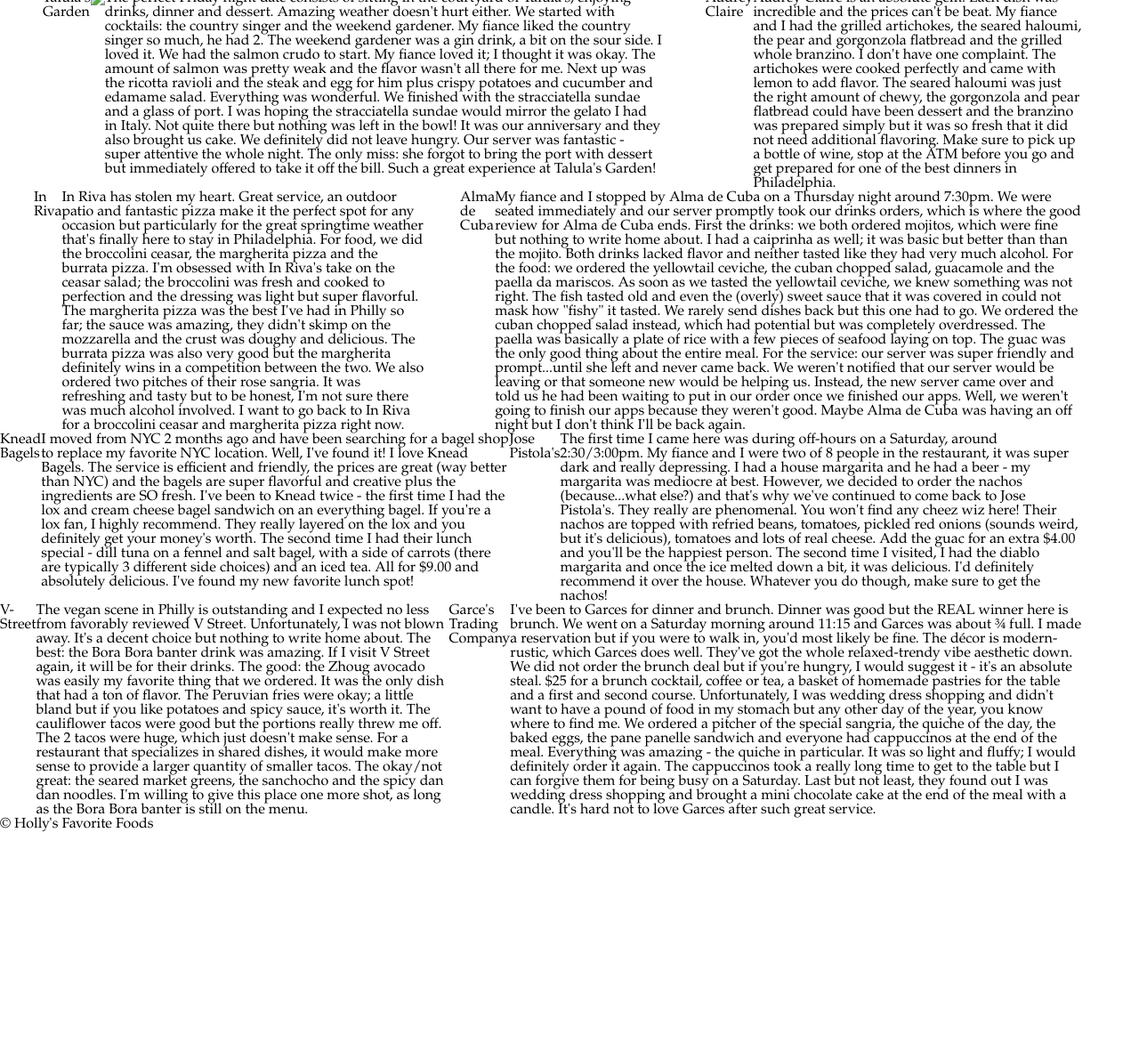
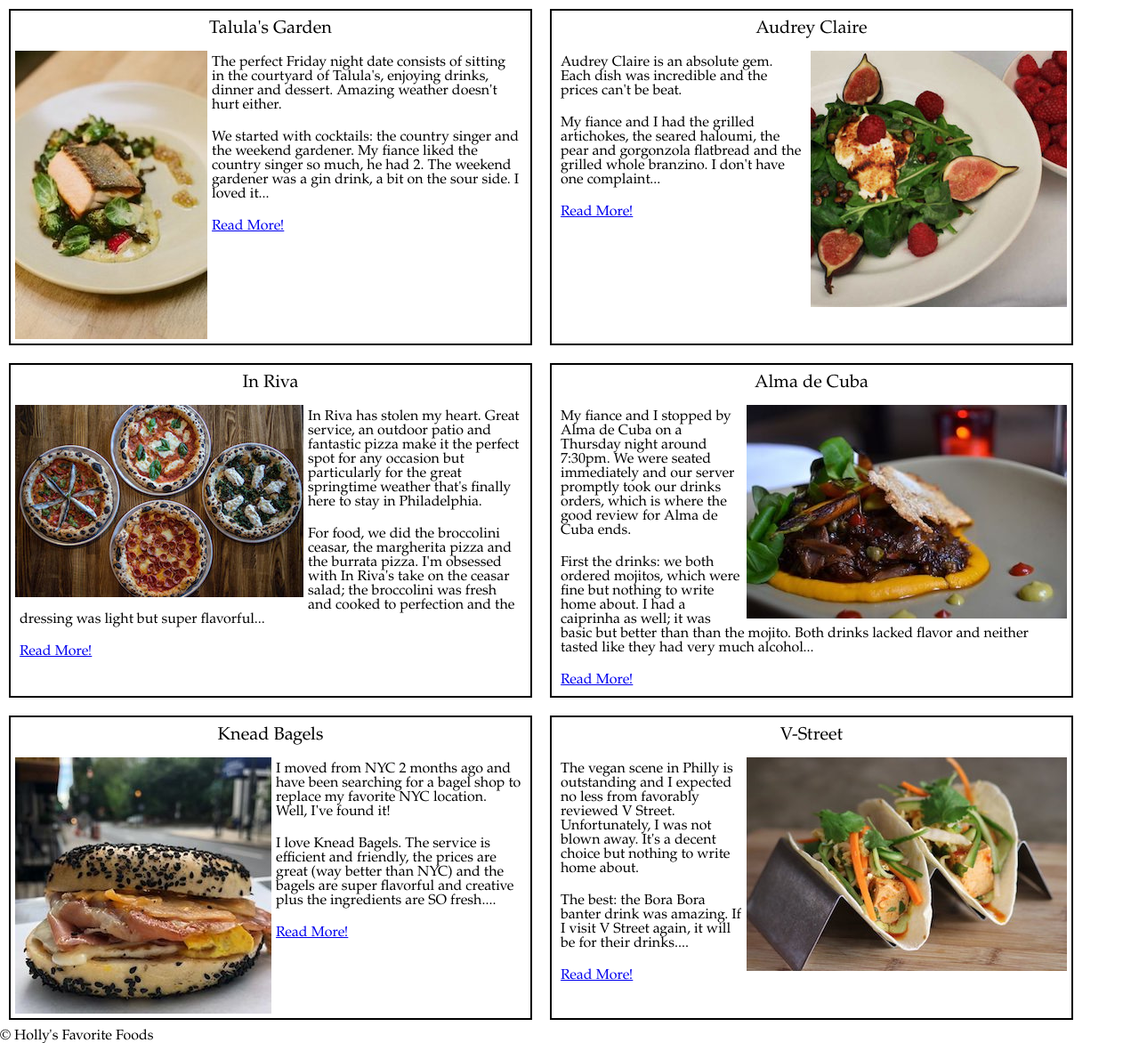
Before and after one commit to holbokar/final-project, a plain HTML site: page index.html in a window 1280 px wide. Shown: the part 160-1332 px from the top of the page at 89% size. Before the commit the page ends 1094 px from the top, so only its background shows below. Drawn offline with Linux system fonts and the light colour scheme.

Commit message:
lots of work done

```diff
--- /dev/null
+++ b/about-me.html
@@ -0,0 +1,17 @@
+<!DOCTYPE html>
+<html>
+<head>
+    <meta charset="utf-8" />
+    <meta http-equiv="X-UA-Compatible" content="IE=edge">
+    <title>About Me</title>
+    <meta name="viewport" content="width=device-width, initial-scale=1">
+    <link rel="stylesheet" type="text/css" media="screen" href="css/reset.css" />
+    <link rel="stylesheet" type="text/css" media="screen" href="css/main.css" />
+</head>
+<body>
+
+
+
+    <script src="js/main.js"></script>
+</body>
+</html>
--- a/css/main.css
+++ b/css/main.css
@@ -20,6 +20,15 @@
     font-size: 20px;
 }
 
+.main-nav li a {
+    color: black;
+    text-decoration: none;
+}
+
+.main-nav li a:hover {
+    color: blue;
+}
+
 .search {
     float: right;
 }
@@ -38,10 +47,86 @@
 
 #title {
     font-size: 40px;
+    margin-bottom: 10px;
 }
 
 #tagline {
     font-size: 30px;
+}
+
+h3 {
+    font-size: 20px;
+    text-align: center;
+    margin: 10px;
+}
+
+p {
+    padding: 10px;
+}
+
+#talula-photo {
+    float: left;
+    padding: 5px;
+}
+
+#audrey-photo {
+    float: right;
+    padding: 5px;
+}
+
+#in-riva-photo {
+    float: left;
+    padding: 5px;
+}
+
+#cuba-photo {
+    float: right;
+    padding: 5px;
+}
+
+#knead-photo {
+    float: left;
+    padding: 5px;
+}
+
+#v-street-photo {
+    float: right;
+    padding: 5px;
+}
+
+
+
+/* Extended File CSS */
+
+#article-1:target {
+    background-color: lightyellow;
+}
+
+#article-2:target {
+    background-color: lightyellow;
+}
+
+#article-3:target {
+    background-color: lightyellow;
+}
+
+#article-4:target {
+    background-color: lightyellow;
+}
+
+#article-5:target {
+    background-color: lightyellow;
+}
+
+#article-6:target {
+    background-color: lightyellow;
+}
+
+.extended-container {
+    margin-left: auto;
+    margin-right: auto;
+    width: 90%;
+    text-align: center;
 }
 
 
@@ -56,54 +141,19 @@
 
     .col-1-of-4 {
         width: 50%;
+        border: 2px solid black;
+        margin: 10px;
     }
 
     .col-2-of-4 {
         width: 50%;
+        border: 2px solid black;
+        margin: 10px;
     }
 
-    /* #text-photo {
-        padding: 10px;
-        height: 300px;
-        width: 250px; */
+    .col-3-of-4 {
+        width: 50%;
+        border: 2px solid black;
+        margin: 10px;
     }
-
-    /* #pizza-text-photo {
-        height: 250px;
-        width: 275px;
-        padding: 10px;
-    }
-
-    .main-footer {
-        text-align: center; */
-    }
-
-   /* .col-1 {
-        display: inline-block;
-        width: 33%;
-        margin: -4px;
-        vertical-align: top;
-        padding: 1.5em;;
-        background: mediumaquamarine;
-        border: 1px solid black;
-    }
-
-    .col-2 {
-        display: inline-block;
-        width: 33%;
-        margin: -4px;
-        vertical-align: top;
-        padding: 1.5em;
-        background:mediumaquamarine;
-    }
-
-    .col-3 {
-        display: inline-block;
-        width: 33%;
-        margin: -4px;
-        vertical-align: top;
-        padding: 1.5em;
-        background: mediumaquamarine;
-    } */
-
 }
--- a/index.html
+++ b/index.html
@@ -12,12 +12,12 @@
 <body>
 
     <ul class="main-nav">
-        <li a="#">Home</li>
-        <li a="#">About Me</li>
-        <li a="#">Old Posts</li>
-        <li a="#">Press</li>
+        <li><a href="#">Home</a></li>
+        <li><a href="about-me.html">About Me</a></li>
+        <li><a href="extended.html">Old Posts</a></li>
+        <li><a href="#">Press</a></li>
         <div class="search">
-            <button type="button">Search Restaurants</button>
+            <button type="button">Search Reviews</button>
             <input type="text" name="restaurant">
         </div>
     </ul>
@@ -29,108 +29,97 @@
 
     <div class="content-container">
     <section class="row">
-    <p class="talulas col-1-of-4">
+    <div class="talulas col-1-of-4">
         <h3 class="text-title">Talula's Garden</h3>
-            <img id="text-photo" src="images/talula.jpg">
-            The perfect Friday night date consists of sitting in the courtyard of Talula's, enjoying drinks, dinner and dessert. Amazing weather doesn't hurt either.
+            <img id="talula-photo" src="images/talula.jpg">
+            <p>The perfect Friday night date consists of sitting in the courtyard of Talula's, enjoying drinks, dinner and dessert. Amazing weather doesn't hurt either.</p>
 
-            We started with cocktails: the country singer and the weekend gardener. My fiance liked the country singer so much, he had 2. The weekend gardener was a gin drink, a bit on the sour side. I loved it.
+            <p>We started with cocktails: the country singer and the weekend gardener. My fiance liked the country singer so much, he had 2. The weekend gardener was a gin drink, a bit on the sour side. I loved it...</p>
 
-            We had the salmon crudo to start. My fiance loved it; I thought it was okay. The amount of salmon was pretty weak and the flavor wasn't all there for me. Next up was the ricotta ravioli and the steak and egg for him plus crispy potatoes and cucumber and edamame salad. Everything was wonderful. We finished with the stracciatella sundae and a glass of port. I was hoping the stracciatella sundae would mirror the gelato I had in Italy. Not quite there but nothing was left in the bowl! It was our anniversary and they also brought us cake. We definitely did not leave hungry.
-
-            Our server was fantastic - super attentive the whole night. The only miss: she forgot to bring the port with dessert but immediately offered to take it off the bill.
-
-            Such a great experience at Talula's Garden!
+            <p>
+                <a href="extended.html#article-1">Read More!</a>
             </p>
 
-    <p class="audrey-claire col-1-of-4">
+    </div>
+
+    <div class="audrey-claire col-1-of-4">
         <h3 class="text-title">Audrey Claire</h3>
-            Audrey Claire is an absolute gem. Each dish was incredible and the prices can't be beat.
+        <img id="audrey-photo" src="images/audrey.jpg">
+            <p>Audrey Claire is an absolute gem. Each dish was incredible and the prices can't be beat.</p>
 
-            My fiance and I had the grilled artichokes, the seared haloumi, the pear and gorgonzola flatbread and the grilled whole branzino. I don't have one complaint. The artichokes were cooked perfectly and came with lemon to add flavor. The seared haloumi was just the right amount of chewy, the gorgonzola and pear flatbread could have been dessert and the branzino was prepared simply but it was so fresh that it did not need additional flavoring.
+            <p>My fiance and I had the grilled artichokes, the seared haloumi, the pear and gorgonzola flatbread and the grilled whole branzino. I don't have one complaint...</p>
 
-            Make sure to pick up a bottle of wine, stop at the ATM before you go and get prepared for one of the best dinners in Philadelphia.
+            <p>
+                <a href="extended.html#article-2">Read More!</a>
             </p>
+    </div>
     </section>
 
     <section class="row">
-    <p class="in-riva col-2-of-4">
+    <div class="in-riva col-2-of-4">
         <h3 class="text-title">In Riva</h3>
-            In Riva has stolen my heart. Great service, an outdoor patio and fantastic pizza make it the perfect spot for any occasion but particularly for the great springtime weather that's finally here to stay in Philadelphia.
+        <img id="in-riva-photo" src="images/in-riva.jpg">
+            <p>In Riva has stolen my heart. Great service, an outdoor patio and fantastic pizza make it the perfect spot for any occasion but particularly for the great springtime weather that's finally here to stay in Philadelphia.</p>
 
-            For food, we did the broccolini ceasar, the margherita pizza and the burrata pizza. I'm obsessed with In Riva's take on the ceasar salad; the broccolini was fresh and cooked to perfection and the dressing was light but super flavorful. The margherita pizza was the best I've had in Philly so far; the sauce was amazing, they didn't skimp on the mozzarella and the crust was doughy and delicious. The burrata pizza was also very good but the margherita definitely wins in a competition between the two.
+            <p>For food, we did the broccolini ceasar, the margherita pizza and the burrata pizza. I'm obsessed with In Riva's take on the ceasar salad; the broccolini was fresh and cooked to perfection and the dressing was light but super flavorful...</p>
 
-            We also ordered two pitches of their rose sangria. It was refreshing and tasty but to be honest, I'm not sure there was much alcohol involved.
+            <p>
+                <a href="extended.html#article-3">Read More!</a>
+            </p>
+    </div>
 
-            I want to go back to In Riva for a broccolini ceasar and margherita pizza right now.
+
+    <div class="cuba col-2-of-4">
+        <h3 class="text-title">Alma de Cuba</h3>
+        <img id="cuba-photo" src="images/cuba.jpg">
+            <p>My fiance and I stopped by Alma de Cuba on a Thursday night around 7:30pm. We were seated immediately and our server promptly took our drinks orders, which is where the good review for Alma de Cuba ends.</p>
+
+            <p>First the drinks: we both ordered mojitos, which were fine but nothing to write home about. I had a caiprinha as well; it was basic but better than than the mojito. Both drinks lacked flavor and neither tasted like they had very much alcohol...</p>
+
+            <p>
+                <a href="extended.html#article-4">Read More!</a>
             </p>
 
-
-    <p class="cuba col-2-of-4">
-        <h3 class="text-title">Alma de Cuba</h3>
-            My fiance and I stopped by Alma de Cuba on a Thursday night around 7:30pm. We were seated immediately and our server promptly took our drinks orders, which is where the good review for Alma de Cuba ends.
-
-            First the drinks: we both ordered mojitos, which were fine but nothing to write home about. I had a caiprinha as well; it was basic but better than than the mojito. Both drinks lacked flavor and neither tasted like they had very much alcohol.
-
-            For the food: we ordered the yellowtail ceviche, the cuban chopped salad, guacamole and the paella da mariscos. As soon as we tasted the yellowtail ceviche, we knew something was not right. The fish tasted old and even the (overly) sweet sauce that it was covered in could not mask how "fishy" it tasted. We rarely send dishes back but this one had to go. We ordered the cuban chopped salad instead, which had potential but was completely overdressed. The paella was basically a plate of rice with a few pieces of seafood laying on top. The guac was the only good thing about the entire meal.
-
-            For the service: our server was super friendly and prompt...until she left and never came back. We weren't notified that our server would be leaving or that someone new would be helping us. Instead, the new server came over and told us he had been waiting to put in our order once we finished our apps. Well, we weren't going to finish our apps because they weren't good.
-
-            Maybe Alma de Cuba was having an off night but I don't think I'll be back again.
-    </p>
+    </div>
     </section>
 
     <section class="row">
-    <p class="knead col-3-of-4">
+    <div class="knead col-3-of-4">
         <h3 class="text-title">Knead Bagels</h3>
-            I moved from NYC 2 months ago and have been searching for a bagel shop to replace my favorite NYC location. Well, I've found it! I love Knead Bagels. The service is efficient and friendly, the prices are great (way better than NYC) and the bagels are super flavorful and creative plus the ingredients are SO fresh.
+        <img id="knead-photo" src="images/knead.jpeg">
+            <p>I moved from NYC 2 months ago and have been searching for a bagel shop to replace my favorite NYC location. Well, I've found it!</p>
 
-            I've been to Knead twice - the first time I had the lox and cream cheese bagel sandwich on an everything bagel. If you're a lox fan, I highly recommend. They really layered on the lox and you definitely get your money's worth.
+            <p>I love Knead Bagels. The service is efficient and friendly, the prices are great (way better than NYC) and the bagels are super flavorful and creative plus the ingredients are SO fresh....</p>
 
-            The second time I had their lunch special - dill tuna on a fennel and salt bagel, with a side of carrots (there are typically 3 different side choices) and an iced tea. All for $9.00 and absolutely delicious. I've found my new favorite lunch spot!
+            <p>
+                <a href="extended.html#article-5">Read More!</a>
             </p>
 
-    <p class="jose col-3-of-4">
-        <h3 class="text-title">Jose Pistola's</h3>
-            The first time I came here was during off-hours on a Saturday, around 2:30/3:00pm. My fiance and I were two of 8 people in the restaurant, it was super dark and really depressing. I had a house margarita and he had a beer - my margarita was mediocre at best.
+    </div>
 
-            However, we decided to order the nachos (because...what else?) and that's why we've continued to come back to Jose Pistola's. They really are phenomenal. You won't find any cheez wiz here! Their nachos are topped with refried beans, tomatoes, pickled red onions (sounds weird, but it's delicious), tomatoes and lots of real cheese. Add the guac for an extra $4.00 and you'll be the happiest person.
+    <div class="vstreet col-3-of-4">
+        <h3 class="text-title">V-Street</h3>
+        <img id="v-street-photo" src="images/v-street.jpeg">
+            <p>The vegan scene in Philly is outstanding and I expected no less from favorably reviewed V Street. Unfortunately, I was not blown away. It's a decent choice but nothing to write home about.</p>
 
-            The second time I visited, I had the diablo margarita and once the ice melted down a bit, it was delicious. I'd definitely recommend it over the house.
+            <p>The best: the Bora Bora banter drink was amazing. If I visit V Street again, it will be for their drinks....</p>
 
-            Whatever you do though, make sure to get the nachos!
+            <p>
+                <a href="extended.html#article-6">Read More!</a>
             </p>
+
+    </div>
    </section>
 
-    <section class="row">
-    <p class="vstreet col-4-of-4">
-        <h3 class="text-title">V-Street</h3>
-            The vegan scene in Philly is outstanding and I expected no less from favorably reviewed V Street. Unfortunately, I was not blown away. It's a decent choice but nothing to write home about.
 
-            The best: the Bora Bora banter drink was amazing. If I visit V Street again, it will be for their drinks.
 
-            The good: the Zhoug avocado was easily my favorite thing that we ordered. It was the only dish that had a ton of flavor. The Peruvian fries were okay; a little bland but if you like potatoes and spicy sauce, it's worth it. The cauliflower tacos were good but the portions really threw me off. The 2 tacos were huge, which just doesn't make sense. For a restaurant that specializes in shared dishes, it would make more sense to provide a larger quantity of smaller tacos.
-
-            The okay/not great: the seared market greens, the sanchocho and the spicy dan dan noodles.
-
-            I'm willing to give this place one more shot, as long as the Bora Bora banter is still on the menu.
-    </p>
-
-    <p class="garces col-4-of-4">
-        <h3 class="text-title">Garce's Trading Company</h3>
-            I've been to Garces for dinner and brunch. Dinner was good but the REAL winner here is brunch.
-
-            We went on a Saturday morning around 11:15 and Garces was about ¾ full. I made a reservation but if you were to walk in, you'd most likely be fine. The décor is modern-rustic, which Garces does well. They've got the whole relaxed-trendy vibe aesthetic down.
-
-            We did not order the brunch deal but if you're hungry, I would suggest it - it's an absolute steal. $25 for a brunch cocktail, coffee or tea, a basket of homemade pastries for the table and a first and second course. Unfortunately, I was wedding dress shopping and didn't want to have a pound of food in my stomach but any other day of the year, you know where to find me.
-
-            We ordered a pitcher of the special sangria, the quiche of the day, the baked eggs, the pane panelle sandwich and everyone had cappuccinos at the end of the meal. Everything was amazing - the quiche in particular. It was so light and fluffy; I would definitely order it again. The cappuccinos took a really long time to get to the table but I can forgive them for being busy on a Saturday.
-
-            Last but not least, they found out I was wedding dress shopping and brought a mini chocolate cake at the end of the meal with a candle. It's hard not to love Garces after such great service.
-    </p>
-    </section>
 </div>
 
+<section class="business">
+
+</section>
+
+</section>
 
 
     <footer class="main-footer">
```
Also changed, not shown: extended.html (added, +91 -0 lines), images/audrey.jpg (added), images/cuba.jpg (added), images/in-riva.jpg (added), images/knead.jpeg (added), images/talula.jpg (added), images/v-street.jpeg (added), 1 other file. Lines whose indentation alone changed are shown as unchanged.
